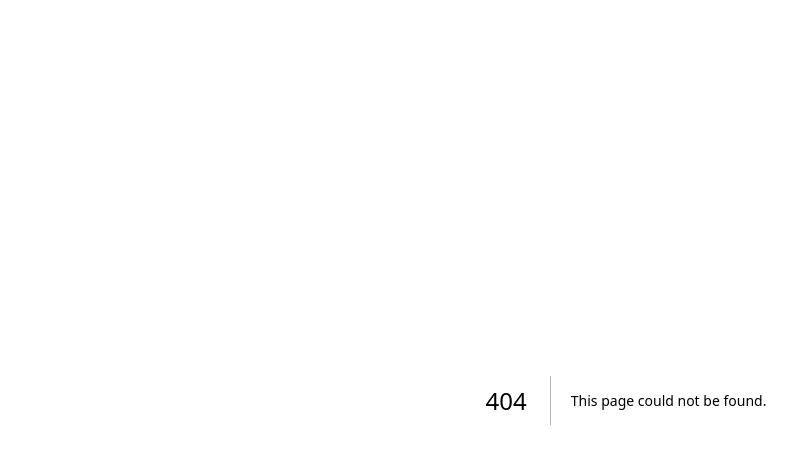
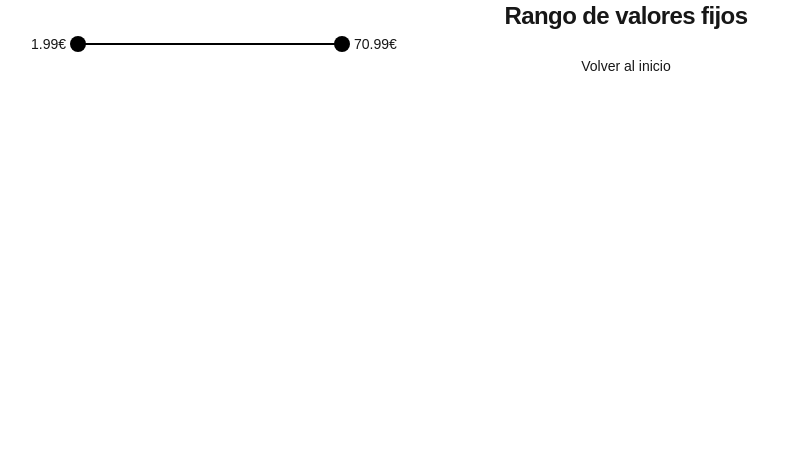
Before and after one commit to adrilerna94/mango-range, a Next.js app: page /exercise2 in a window 1280 px wide. Before the commit this address had no page. Shown: the top 464 px of the page, without its empty margins (14-811 px from the left). Built offline with nearby package versions, Linux system fonts and the light colour scheme; no server answers.

Commit message:
feat: add exercise pages with Suspense

```diff
--- /dev/null
+++ b/src/app/exercise1/page.tsx
@@ -0,0 +1,29 @@
+import type { Metadata } from "next";
+import Link from "next/link";
+import { Suspense } from "react";
+import { getRangeLimits } from "@/lib/api/range.api";
+import { Range } from "@/components/Range/range";
+
+export const metadata: Metadata = {
+  title: "Ejercicio 1",
+};
+
+async function NormalRange() {
+  const { min, max } = await getRangeLimits();
+
+  return <Range mode="normal" min={min} max={max} />;
+}
+
+export default function Exercise1Page() {
+  return (
+    <>
+      <h1 className="text-center text-2xl font-semibold tracking-tight">Rango normal</h1>
+      <Suspense fallback={<p className="text-center text-sm text-muted">Cargando...</p>}>
+        <NormalRange />
+      </Suspense>
+      <Link href="/" className="text-center text-sm text-muted underline-offset-4 hover:text-foreground hover:underline">
+        Volver al inicio
+      </Link>
+    </>
+  );
+}
--- /dev/null
+++ b/src/app/exercise2/page.tsx
@@ -0,0 +1,29 @@
+import type { Metadata } from "next";
+import Link from "next/link";
+import { Suspense } from "react";
+import { getRangeValues } from "@/lib/api/range.api";
+import { Range } from "@/components/Range/range";
+
+export const metadata: Metadata = {
+  title: "Ejercicio 2",
+};
+
+async function FixedRange() {
+  const { rangeValues } = await getRangeValues();
+
+  return <Range mode="fixed" values={rangeValues} />;
+}
+
+export default function Exercise2Page() {
+  return (
+    <>
+      <h1 className="text-center text-2xl font-semibold tracking-tight">Rango de valores fijos</h1>
+      <Suspense fallback={<p className="text-center text-sm text-muted">Cargando...</p>}>
+        <FixedRange />
+      </Suspense>
+      <Link href="/" className="text-center text-sm text-muted underline-offset-4 hover:text-foreground hover:underline">
+        Volver al inicio
+      </Link>
+    </>
+  );
+}
```
